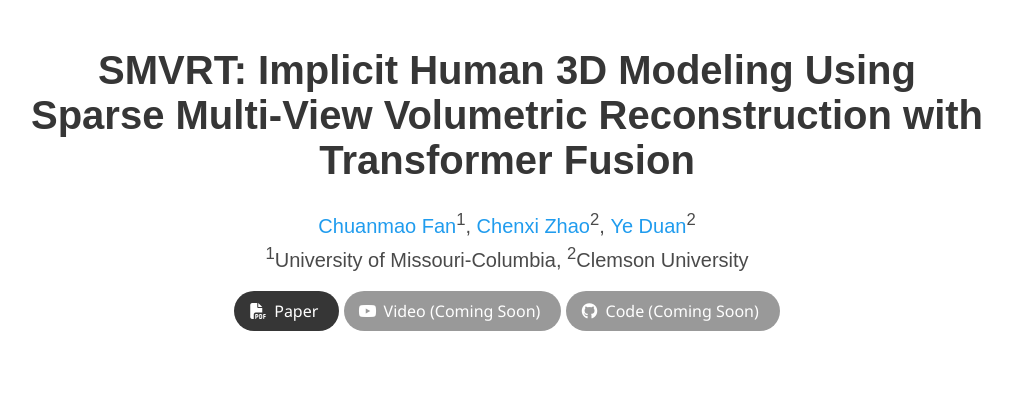
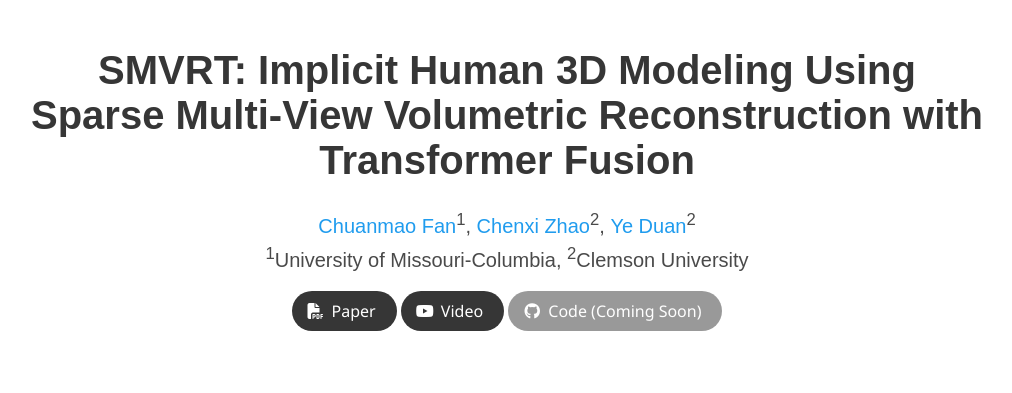
Before and after one commit to ghzcx01/SMVRT-page, a plain HTML site: page index.html in a window 1280 px wide. Shown: the top 393 px of the page, without its empty margins (133-1145 px from the left). Drawn offline with nearby package versions, Linux system fonts and the light colour scheme; some packages are replaced by stand-ins of ours; a script that the page names is missing; some icons are missing; a web font is replaced by a local one.

Commit message:
video added

```diff
--- a/index.html
+++ b/index.html
@@ -65,11 +65,11 @@
                 </a>
               </span>
               <span class="link-block">
-                <a href="#" class="external-link button is-normal is-rounded is-dark" disabled>
+                <a href="https://www.youtube.com/watch?v=ZO5HdSLbUm0" class="external-link button is-normal is-rounded is-dark" target="_blank">
                   <span class="icon">
                       <i class="fab fa-youtube"></i>
                   </span>
-                  <span>Video (Coming Soon)</span>
+                  <span>Video</span>
                 </a>
               </span>
               <span class="link-block">
```
